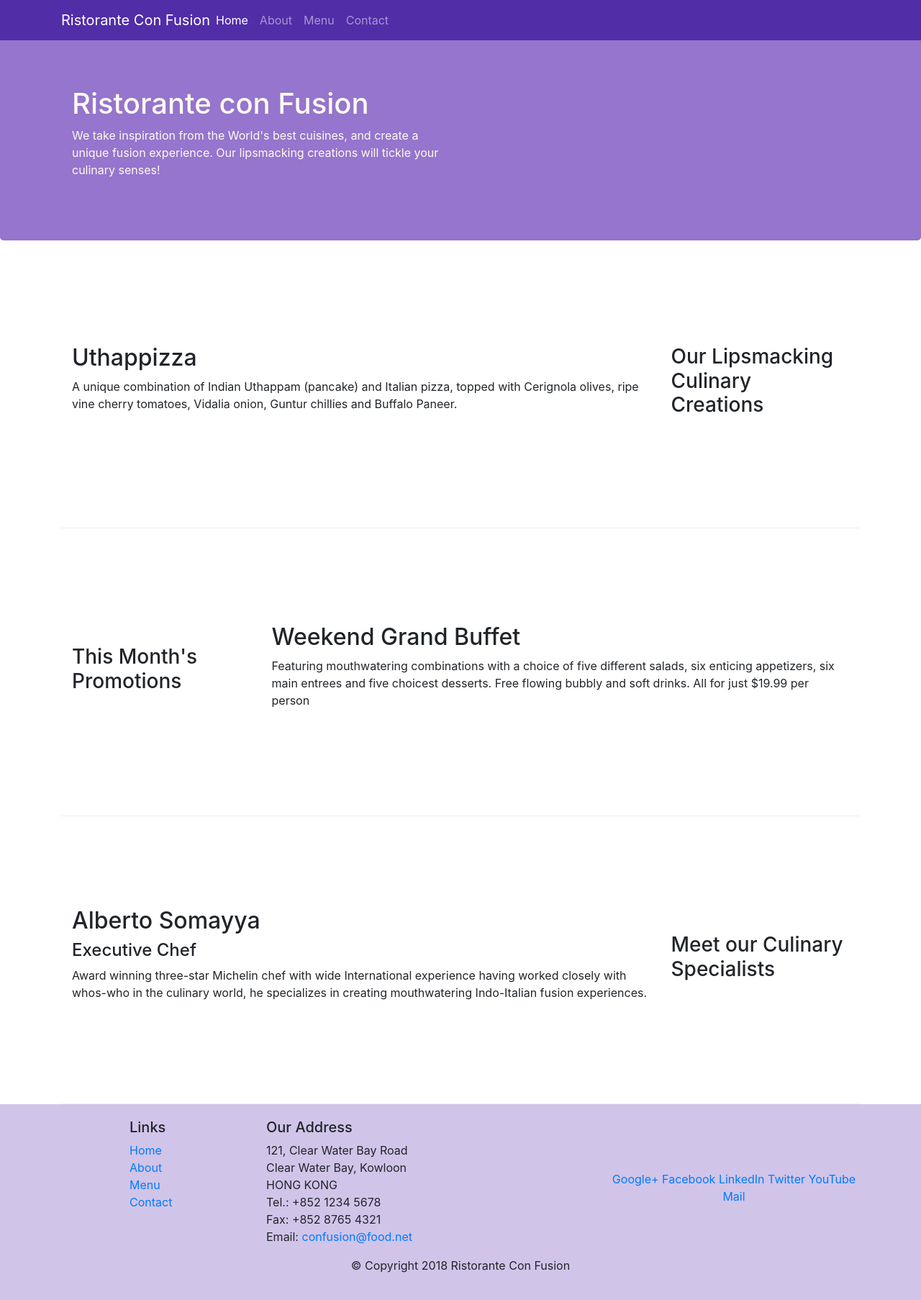
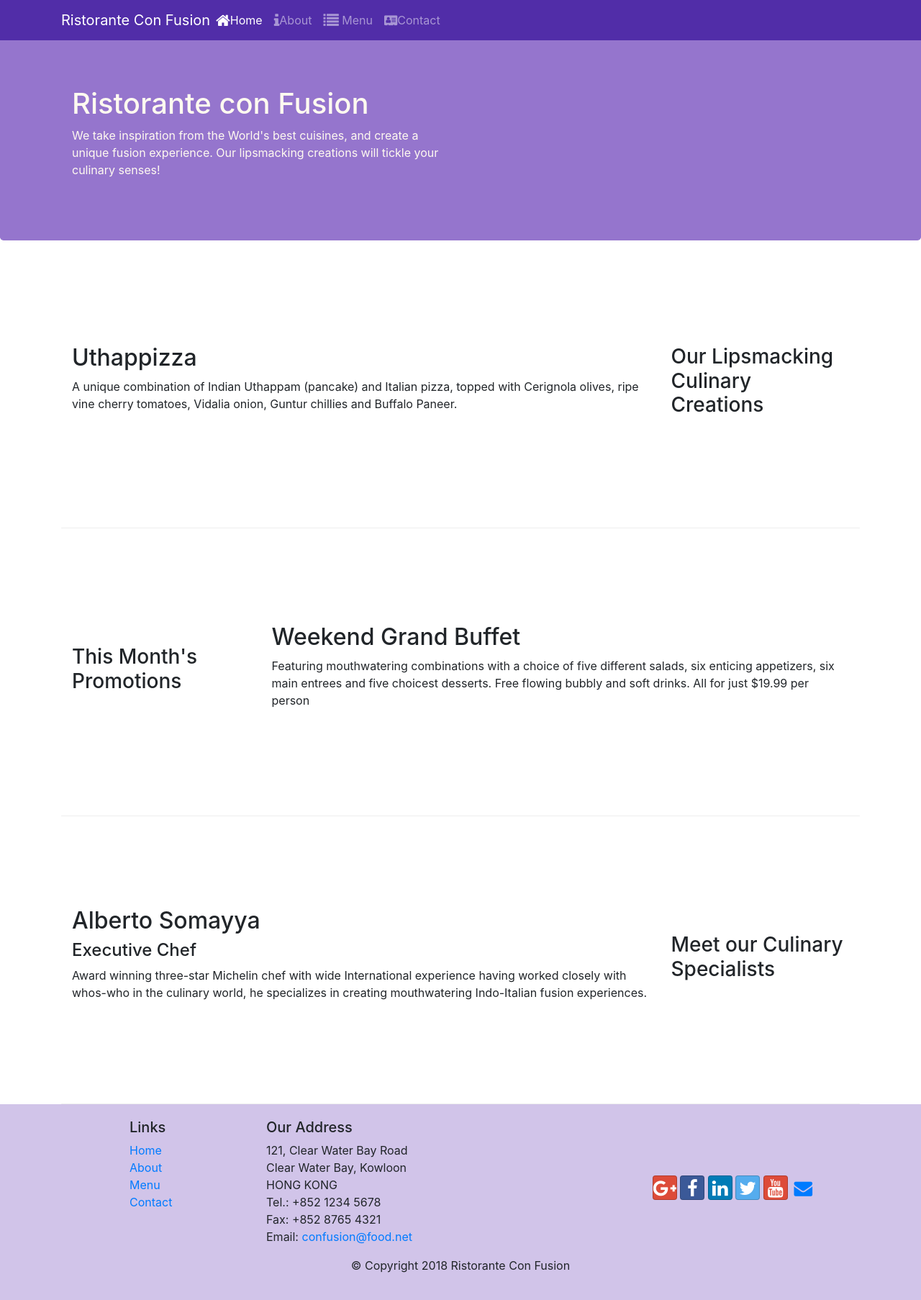
Before and after one commit to xiaohua2003/bootstrap-exercise, a website: page index.html in a window 1280 px wide. Shown: the whole page at 72% size. Drawn offline with nearby package versions, Linux system fonts and the light colour scheme.

Commit message:
add icon fonts

```diff
--- a/index.html
+++ b/index.html
@@ -8,6 +8,8 @@
     <meta http-equiv="x-ua-compatible" content="ie=edge">
     <!-- Bootstrap CSS -->
     <link rel="stylesheet" href="node_modules/bootstrap/dist/css/bootstrap.min.css">
+    <link rel="stylesheet" href="node_modules/font-awesome/css/font-awesome.min.css">
+    <link rel="stylesheet" href="node_modules/bootstrap-social/bootstrap-social.css">
     <link rel="stylesheet" href="css/style.css">
     <title>Ristorante Con Fusion</title>
 </head>
@@ -21,10 +23,10 @@
             <a class="navbar-brand mr-auto" href="#">Ristorante Con Fusion</a>
             <div class="collapse navbar-collapse" id="Navbar">
                 <ul class="navbar-nav mr-auto">
-                    <li class="nav-item active"><a class="nav-link" href="#">Home</a></li>
-                    <li class="nav-item"><a class="nav-link" href="./aboutus.html">About</a></li>
-                    <li class="nav-item"><a class="nav-link" href="#">Menu</a></li>
-                    <li class="nav-item"><a class="nav-link" href="#">Contact</a></li>
+                    <li class="nav-item active"><a class="nav-link" href="#"><span class="fa fa-home fa-lg"></span>Home</a></li>
+                    <li class="nav-item"><a class="nav-link" href="./aboutus.html"> <span class="fa fa-info fa-lg"></span>About</a></li>
+                    <li class="nav-item"><a class="nav-link" href="#"><span class="fa fa-list fa-lg"></span> Menu</a></li>
+                    <li class="nav-item"><a class="nav-link" href="#"> <span class="fa fa-address-card"></span>Contact</a></li>
                 </ul>
             </div>
         </div>
@@ -103,12 +105,13 @@
                 </div>
                 <div class="col-12 col-sm-4 align-self-center">
                     <div class="text-center">
-                        <a href="http://google.com/+">Google+</a>
-                        <a href="http://www.facebook.com/profile.php?id=">Facebook</a>
-                        <a href="http://www.linkedin.com/in/">LinkedIn</a>
-                        <a href="http://twitter.com/">Twitter</a>
-                        <a href="http://youtube.com/">YouTube</a>
-                        <a href="mailto:">Mail</a>
+                        <a class="btn btn-social-icon btn-google" href="http://google.com/+"><i class="fa fa-google-plus fa-lg"></i></a>
+                        <a class="btn btn-social-icon btn-facebook" href="http://www.facebook.com/profile.php?id="><i class="fa fa-facebook fa-lg"></i></a>
+                        <a class="btn btn-social-icon btn-linkedin" href="http://www.linkedin.com/in/"> <i class="fa fa-linkedin fa-lg"></i></a>
+                        <a class="btn btn-social-icon btn-twitter" href="http://twitter.com/"><i class="fa fa-twitter fa-lg"></i></a>
+                        <a class="btn btn-social-icon btn-google" href="http://youtube.com/"><i class="fa fa-youtube fa-lg"></i></a>
+                        <a class="btn btn-social-icon" href="mailto:"><i class="fa fa-envelope fa-lg"></i></a>
+                    </div>
                     </div>
                 </div>
            </div>
--- a/package.json
+++ b/package.json
@@ -15,6 +15,8 @@
   },
   "dependencies": {
     "bootstrap": "^4.0.0",
+    "bootstrap-social": "^5.1.1",
+    "font-awesome": "^4.7.0",
     "jquery": "^3.3.1",
     "popper.js": "^1.12.9"
   }
```
Also changed, not shown: aboutus.html (+15 -13 lines), 1 other file.
